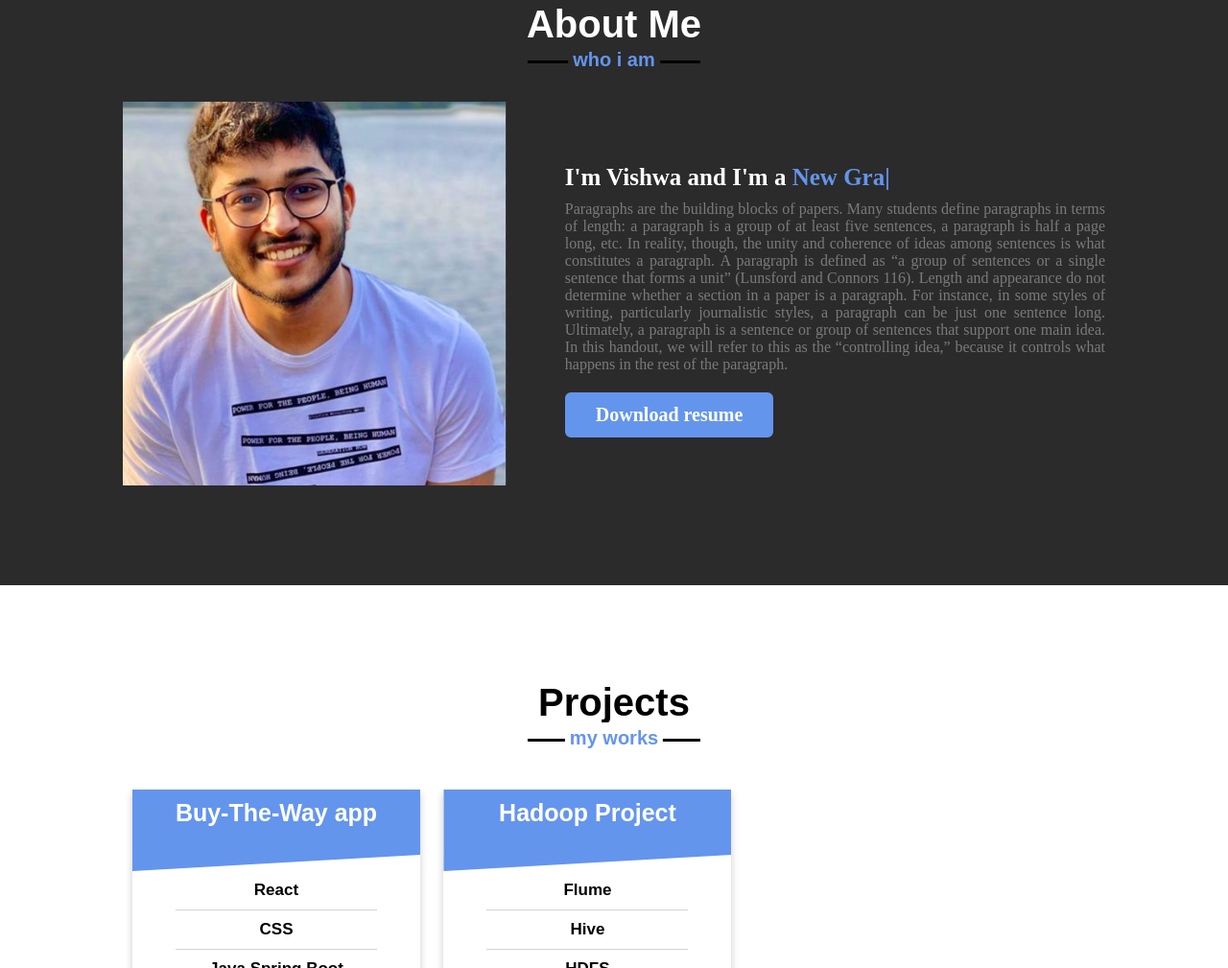
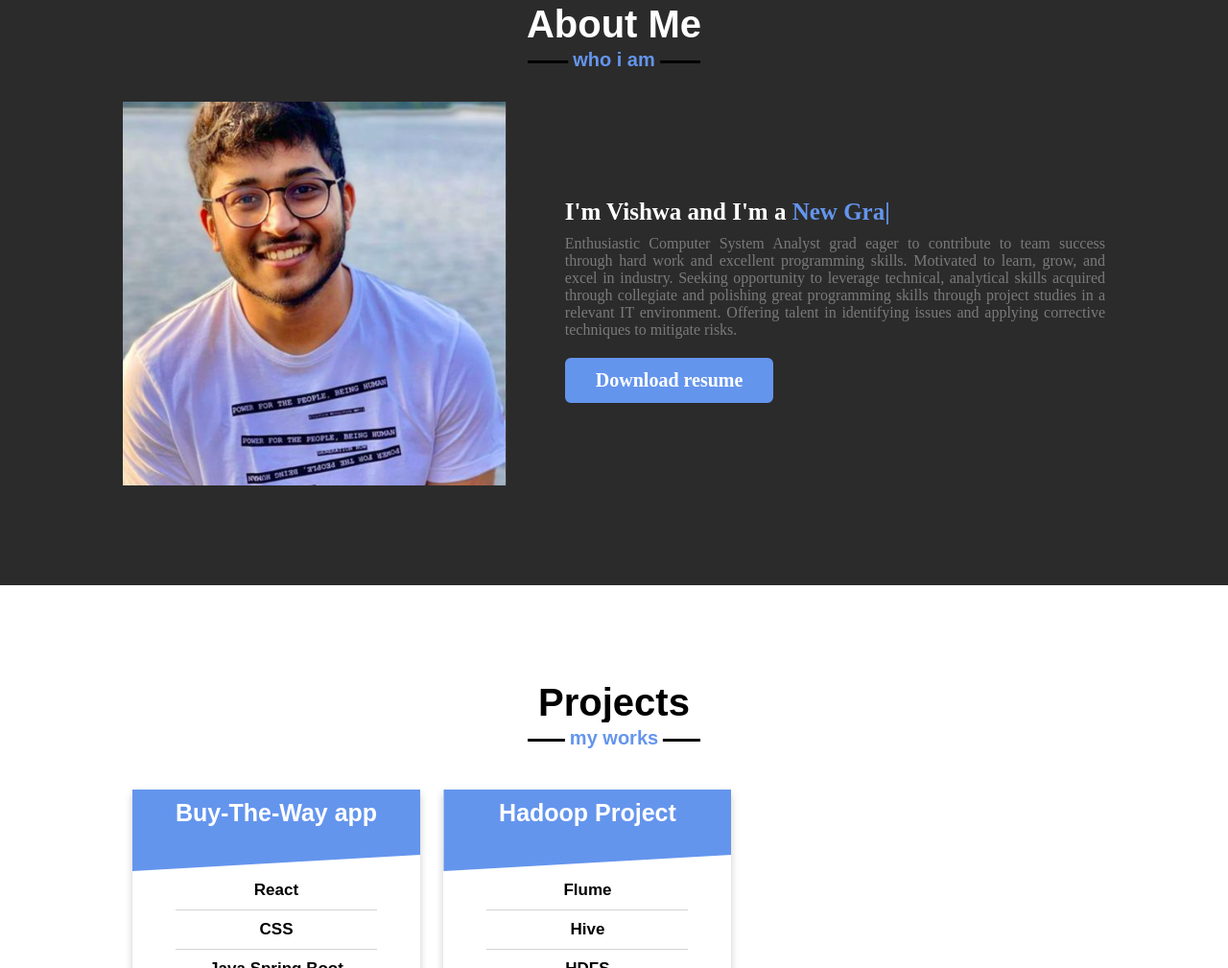
Before and after one commit to VishwaShah-16/VishwaShah-16.github.io, a plain HTML site: page index.html in a window 1280 px wide. Shown: the part 1097-2106 px from the top of the page at 96% size. Drawn offline with nearby package versions, Linux system fonts and the light colour scheme.

Commit message:
Chnages desc

```diff
--- a/index.html
+++ b/index.html
@@ -51,15 +51,7 @@
                 </div>
                 <div class="right-colomn">
                     <div class="text">I'm Vishwa and I'm a <span class="typing-2"></span></div>
-                    <p>Paragraphs are the building blocks of papers. Many students define paragraphs in terms of length:
-                        a paragraph is a group of at least five sentences, a paragraph is half a page long, etc. In
-                        reality, though, the unity and coherence of ideas among sentences is what constitutes a
-                        paragraph. A paragraph is defined as “a group of sentences or a single sentence that forms a
-                        unit” (Lunsford and Connors 116). Length and appearance do not determine whether a section in a
-                        paper is a paragraph. For instance, in some styles of writing, particularly journalistic styles,
-                        a paragraph can be just one sentence long. Ultimately, a paragraph is a sentence or group of
-                        sentences that support one main idea. In this handout, we will refer to this as the “controlling
-                        idea,” because it controls what happens in the rest of the paragraph.</p>
+                    <p>Enthusiastic Computer System Analyst grad eager to contribute to team success through hard work and excellent programming skills. Motivated to learn, grow, and excel in industry. Seeking opportunity to leverage technical, analytical skills acquired through collegiate and polishing great programming skills through project studies in a relevant IT environment. Offering talent in identifying issues and applying corrective techniques to mitigate risks.</p>
                     <a href="resume/Vishwa_Shah_resume.pdf" download>Download resume</a>
                 </div>
             </div>
```
